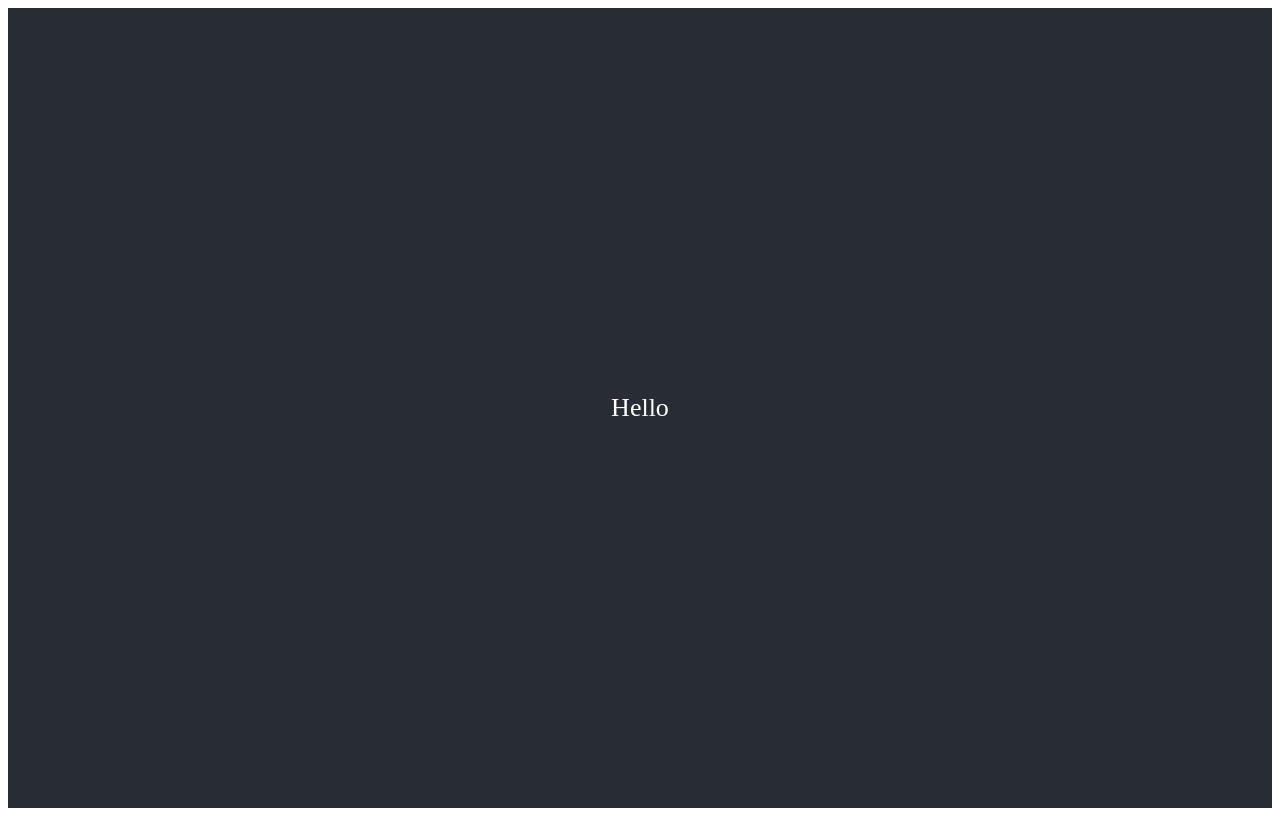
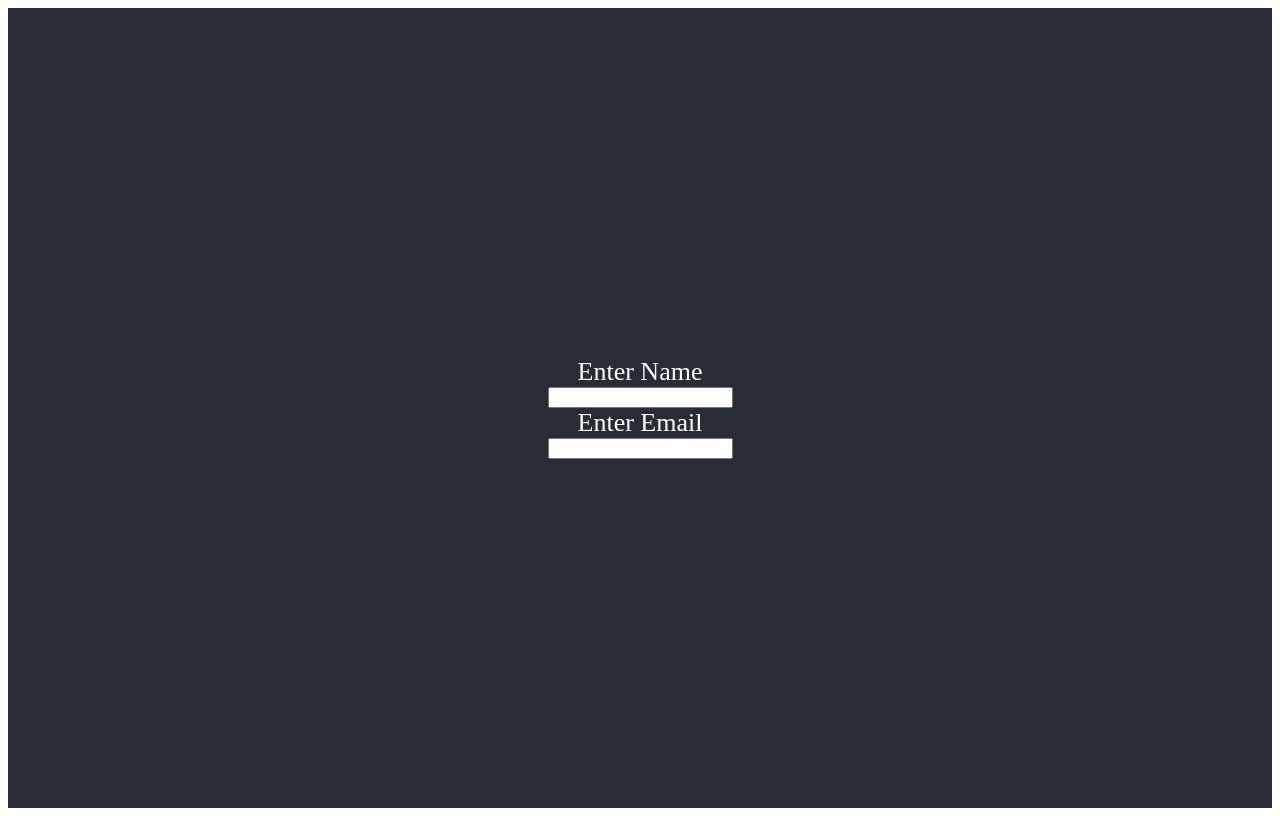
Before and after one commit to vkelkar1999/TensorBros, a React (Create React App) app in the folder FrontEnd/vaci-date/: page / in a window 1280 px wide. Built offline with nearby package versions, Linux system fonts and the light colour scheme.

Commit message:
Added Initial Inputs

```diff
--- a/FrontEnd/vaci-date/src/App.js
+++ b/FrontEnd/vaci-date/src/App.js
@@ -1,12 +1,26 @@
 import logo from './logo.svg';
 import './App.css';
+import { Component, React, useState } from 'react';
 
 
 function App() {
+
+  /*const handleChange = event => {
+    this.setState({ username: event.target.value });
+  }; */
+
+  const [name, setName] = useState("");
+  const [email, setEmail] = useState("");
+
+
   return (
     <div className="App">
       <header className="App-header">
-        <p>Hello</p>
+
+         <label htmlFor="username">Enter Name</label>
+         <input value={name} onInput={e => setName(e.target.value)}/>
+         <label htmlFor="useremail">Enter Email</label>
+         <input value={email} onInput={e => setEmail(e.target.value)}/>
 
       </header>
     </div>
--- a/FrontEnd/vaci-date/src/index.js
+++ b/FrontEnd/vaci-date/src/index.js
@@ -4,12 +4,7 @@ import './index.css';
 import App from './App';
 import reportWebVitals from './reportWebVitals';
 
-ReactDOM.render(
-  <React.StrictMode>
-    <App />
-  </React.StrictMode>,
-  document.getElementById('root')
-);
+ReactDOM.render(<App />, document.getElementById('root'));
 
 // If you want to start measuring performance in your app, pass a function
 // to log results (for example: reportWebVitals(console.log))
```
